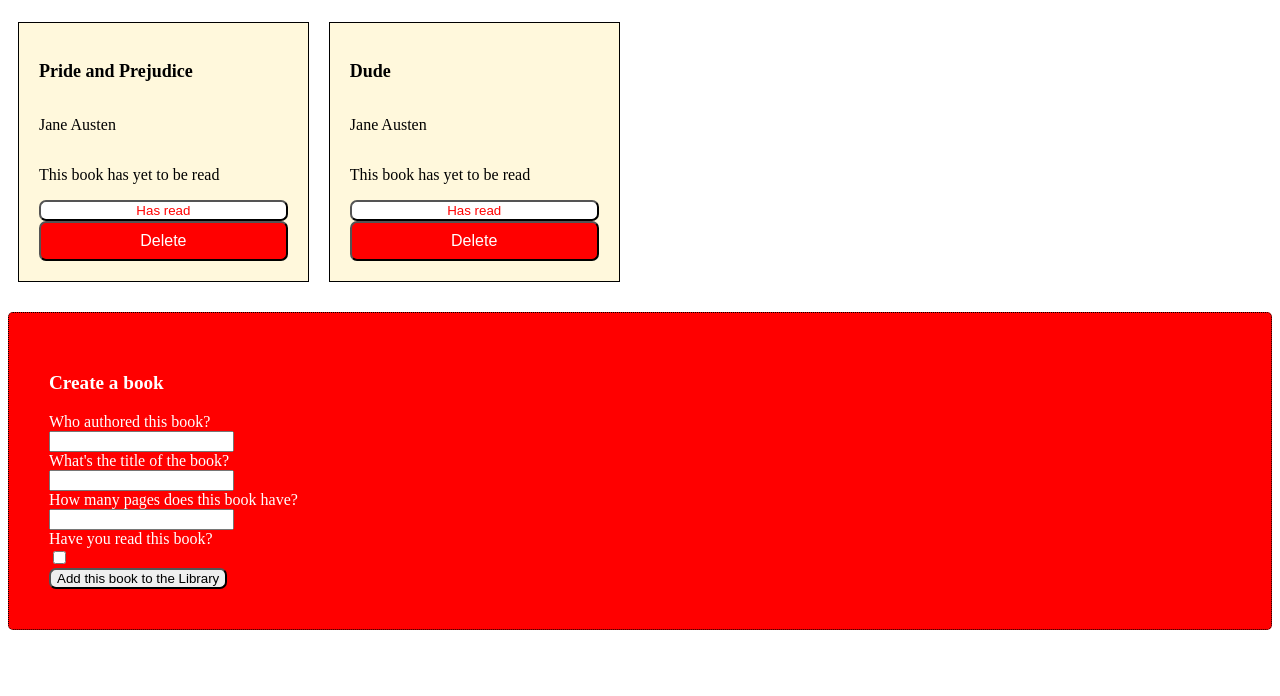
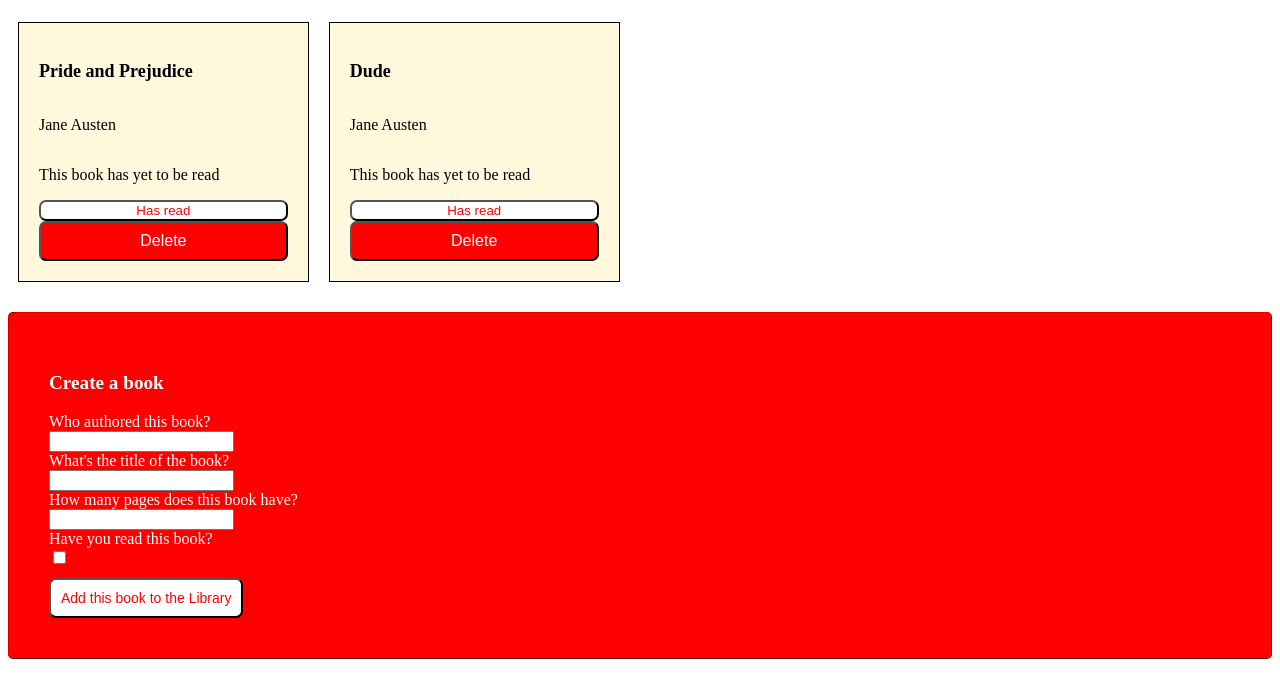
Before and after one commit to TobiOkanlawon/library, a plain HTML site: page index.html in a window 1280 px wide. Shown: the part 104-800 px from the top of the page. Drawn offline with Linux system fonts and the light colour scheme.

Commit message:
Add styles for submit button

```diff
--- a/index.html
+++ b/index.html
@@ -35,7 +35,9 @@
 
         <input type="checkbox" id="has-read" name="has-read" /><br />
 
-        <button type="submit">Add this book to the Library</button>
+        <button type="submit" id="submit-button">
+          Add this book to the Library
+        </button>
       </form>
     </div>
     <script src="main.js"></script>
--- a/main.css
+++ b/main.css
@@ -65,3 +65,12 @@ button {
   font-size: large;
   font-weight: bold;
 }
+
+#submit-button {
+  color: red;
+  background-color: white;
+  height: 2.5rem;
+  padding: 10px;
+  margin-top: 10px;
+  font-size: 14px;
+}
```
Also changed, not shown: main.js (line endings or trailing spaces).
